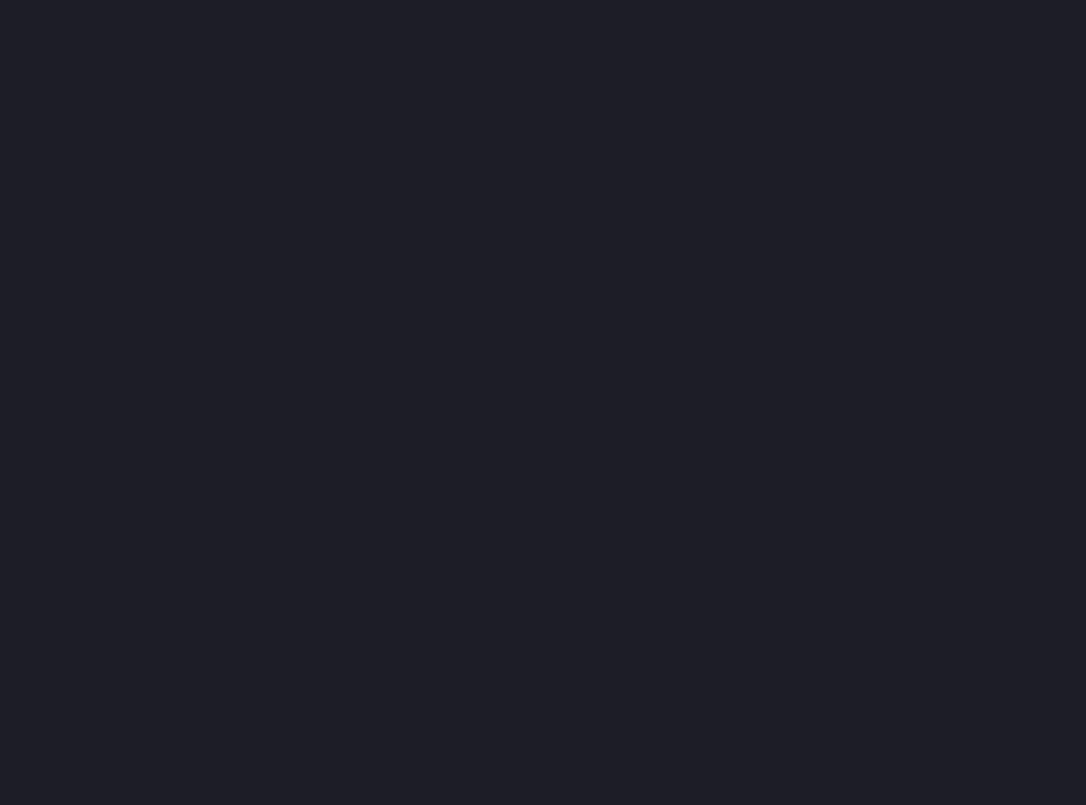
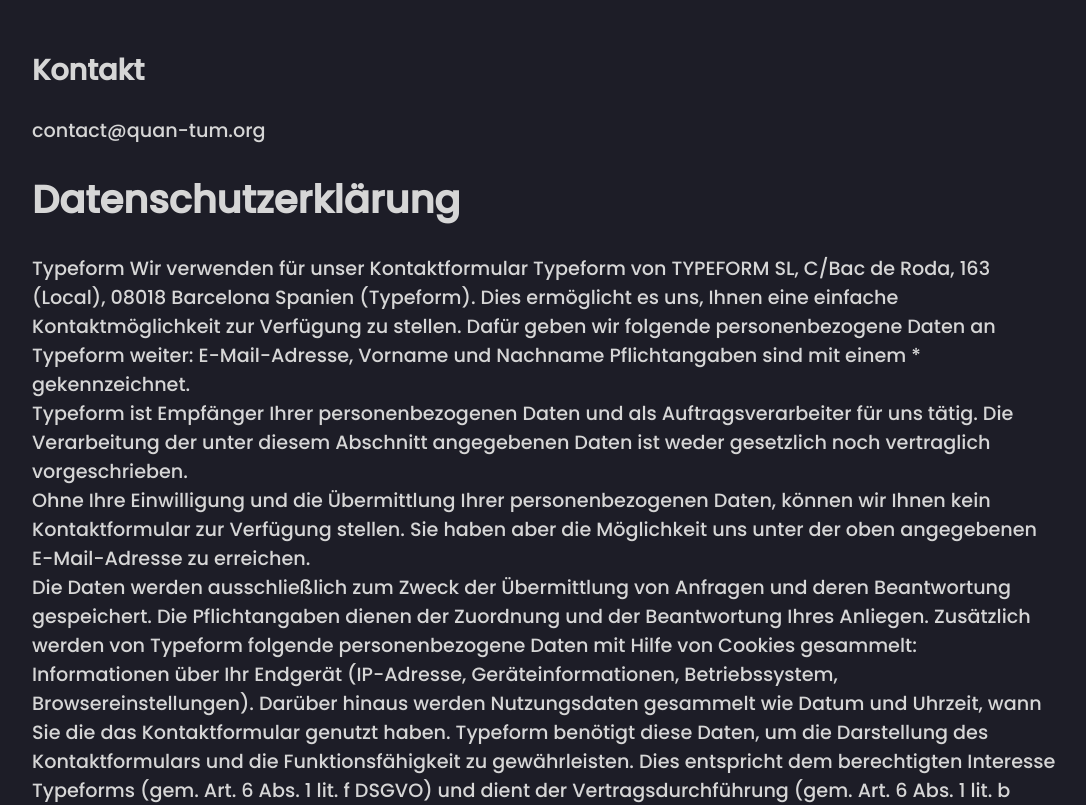
Before and after one commit to KaiDavidF/QuanTUM, a React (Create React App) app: page /Datenschutz in a window 1280 px wide. Shown: the top 805 px of the page, without its empty margins (96-1182 px from the left). Built offline with nearby package versions, Linux system fonts and the light colour scheme.

Commit message:
sicherer

```diff
--- a/package.json
+++ b/package.json
@@ -7,6 +7,7 @@
     "@testing-library/react": "^11.2.7",
     "@testing-library/user-event": "^12.8.3",
     "react": "^17.0.2",
+    "react-device-detect": "^2.1.2",
     "react-dom": "^17.0.2",
     "react-router-dom": "^5.3.0",
     "react-scripts": "4.0.3",
--- a/src/App.js
+++ b/src/App.js
@@ -1,5 +1,7 @@
 import Start from "./Start";
 import Landing from "./Landing";
+import Impressum from "./Impressum";
+import Datenschutz from "./Datenschutz";
 
 import { BrowserRouter as Router, Switch, Route } from "react-router-dom";
 function App() {
@@ -8,7 +10,9 @@
       <Router>
         <Switch>
           <Route path="/" exact component={Start} />
-          <Route path="/l1" exact component={Landing} />
+          <Route path="/Home" exact component={Landing} />
+          <Route path="/Impressum" exact component={Impressum} />
+          <Route path="/Datenschutz" exact component={Datenschutz} />
         </Switch>
       </Router>
     </div>
--- /dev/null
+++ b/src/Datenschutz.js
@@ -0,0 +1,53 @@
+import React from "react";
+import "./Landing.css";
+function Datenschutz() {
+  return (
+    <div className="paragraph">
+      <h2>Kontakt</h2>
+      contact@quan-tum.org
+      <h1>Datenschutzerklärung</h1>
+      Typeform Wir verwenden für unser Kontaktformular Typeform von TYPEFORM SL,
+      C/Bac de Roda, 163 (Local), 08018 Barcelona Spanien (Typeform). Dies
+      ermöglicht es uns, Ihnen eine einfache Kontaktmöglichkeit zur Verfügung zu
+      stellen. Dafür geben wir folgende personenbezogene Daten an Typeform
+      weiter: E-Mail-Adresse, Vorname und Nachname Pflichtangaben sind mit einem
+      * gekennzeichnet. <br />
+      Typeform ist Empfänger Ihrer personenbezogenen Daten und als
+      Auftragsverarbeiter für uns tätig. Die Verarbeitung der unter diesem
+      Abschnitt angegebenen Daten ist weder gesetzlich noch vertraglich
+      vorgeschrieben. <br />
+      Ohne Ihre Einwilligung und die Übermittlung Ihrer personenbezogenen Daten,
+      können wir Ihnen kein Kontaktformular zur Verfügung stellen. Sie haben
+      aber die Möglichkeit uns unter der oben angegebenen E-Mail-Adresse zu
+      erreichen. <br />
+      Die Daten werden ausschließlich zum Zweck der Übermittlung von Anfragen
+      und deren Beantwortung gespeichert. Die Pflichtangaben dienen der
+      Zuordnung und der Beantwortung Ihres Anliegen. Zusätzlich werden von
+      Typeform folgende personenbezogene Daten mit Hilfe von Cookies gesammelt:
+      Informationen über Ihr Endgerät (IP-Adresse, Geräteinformationen,
+      Betriebssystem, Browsereinstellungen). Darüber hinaus werden Nutzungsdaten
+      gesammelt wie Datum und Uhrzeit, wann Sie die das Kontaktformular genutzt
+      haben. Typeform benötigt diese Daten, um die Darstellung des
+      Kontaktformulars und die Funktionsfähigkeit zu gewährleisten. Dies
+      entspricht dem berechtigten Interesse Typeforms (gem. Art. 6 Abs. 1 lit. f
+      DSGVO) und dient der Vertragsdurchführung (gem. Art. 6 Abs. 1 lit. b
+      DSGVO). Weitere Informationen finden Sie unter:
+      https://help.typeform.com/hc/en-us/articles/360029581691-What-happens-to-my-data
+      Weitere Informationen zu Widerspruchs- und Beseitigungsmöglichkeiten
+      gegenüber Typeform finden Sie unter: https://admin.typeform.com/to/dwk6gt
+      Rechtsgrundlage für diese Verarbeitungen ist Ihre Einwilligung gemäß Art.
+      6 Abs. 1 lit. a DSGVO. <br />
+      Die Einwilligung zur Verarbeitung Ihrer personenbezogenen Daten können Sie
+      jederzeit widerrufen. Der Widerruf kann über die angegebenen
+      Kontaktmöglichkeiten erfolgen. Ihre Daten werden solange verarbeitet, wie
+      eine entsprechende Einwilligung vorliegt. Durch Erklärung des Widerrufs,
+      wird die Rechtmäßigkeit, der bisher erfolgten Verarbeitung nicht berührt.
+      Ihre Daten werden nach spätestens einem Jahr gelöscht. Abgesehen davon,
+      werden diese nach Beendigung des Vertrages zwischen uns und Typeform
+      gelöscht, es sei denn, dass gesetzliche Vorgaben eine weitere Speicherung
+      erforderlich machen.
+    </div>
+  );
+}
+
+export default Datenschutz;
--- /dev/null
+++ b/src/Impressum.js
@@ -0,0 +1,24 @@
+import React from "react";
+import "./Landing.css";
+function Impressum() {
+  return (
+    <div className="paragraph2">
+      <h1>Impressum</h1>
+      QuanTUM Club
+      <br />
+      Blütenstr. 20
+      <br />
+      80799 München
+      <br />
+      Deutschland (Germany)
+      <h3>Vertreten durch:</h3>
+      Kai Follmann <br />
+      Julie Huang
+      <h3>Kontakt</h3>
+      contact@quan-tum.org <br />
+      +49(0)15730687467
+    </div>
+  );
+}
+
+export default Impressum;
--- a/src/Landing.css
+++ b/src/Landing.css
@@ -6,7 +6,15 @@
   padding-right: 10%;
   font-size: 120%;
   font-family: "Poppins", sans-serif;
-  color: white;
+  color: rgb(214, 214, 214);
+}
+.paragraph2 {
+  padding-top: 2%;
+  padding-left: 10%;
+  padding-right: 10%;
+  font-size: 200%;
+  font-family: "Poppins", sans-serif;
+  color: rgb(214, 214, 214);
 }
 .form {
   width: 100%;
@@ -29,12 +37,12 @@
   position: relative;
   top: -5px;
   border: none;
-  font-size: 20px;
+  font-size: 30px;
   transition: color 0.5s, transform 0.2s, background-color 0.2s;
   outline: none;
   border-radius: 3px;
   margin: 0 10px;
-  padding: 17px 22px;
+  padding: 20px 22px;
   border: 3px solid transparent;
 }
 button:active {
@@ -47,7 +55,7 @@
 
 .shrink-border {
   background-color: transparent;
-  color: rgb(77, 76, 76);
+  color: white;
 }
 .shrink-border:hover {
   background-color: transparent;
@@ -61,9 +69,10 @@
   left: 0;
   width: 100%;
   height: 100%;
-  border: 3px solid rgb(77, 76, 76);
+  border: 3px solid rgb(250, 250, 250);
   transition: opacity 0.3s, border 0.3s;
 }
+
 .shrink-border:hover::before {
   opacity: 0;
 }
@@ -72,7 +81,35 @@
   opacity: 1;
   transform: scaleX(1) scaleY(1);
 }
+.shrink-border2 {
+  background-color: transparent;
+  color: rgb(77, 76, 76);
+  padding: 10px 10px;
+  font-size: 20px;
+}
+.shrink-border2:hover {
+  background-color: transparent;
+  box-shadow: none;
+  color: white;
+}
+.shrink-border2::before {
+  content: "";
+  position: absolute;
+  top: 0;
+  left: 0;
+  width: 100%;
+  height: 100%;
+  border: 3px solid rgb(77, 76, 76);
+  transition: opacity 0.3s, border 0.3s;
+}
+.shrink-border2:hover::before {
+  opacity: 0;
+}
 
+.shrink-border2:hover::after {
+  opacity: 1;
+  transform: scaleX(1) scaleY(1);
+}
 .material-bubble {
   background-color: transparent;
   color: grey;
@@ -103,7 +140,7 @@
   left: 0;
   width: 200px;
   height: 200px;
-  background-color: lightgreen;
+  background-color: white;
   border-color: transparent;
   border-radius: 50%;
   transform: translate(-10px, -70px) scale(0.1);
--- a/src/Landing.js
+++ b/src/Landing.js
@@ -1,7 +1,17 @@
 import "./Landing.css";
 import { SocialIcon } from "react-social-icons";
+import { useHistory } from "react-router-dom";
+export default function Landing() {
+  const history = useHistory();
 
-export default function Landing() {
+  const routeImpressum = () => {
+    let path = "Impressum";
+    history.push(path);
+  };
+  const routeDaten = () => {
+    let path = "Datenschutz";
+    history.push(path);
+  };
   return (
     <div>
       <div className="paragraph">
@@ -37,14 +47,21 @@
         <br /> However, applying your unique skills to financial problems
         requires an excellent ability in learning quickly.
         <div>
-          <h2>More Information</h2>
           <br />
         </div>
         <div className="rowC">
-          <SocialIcon
-            className="icon"
-            url="https://www.linkedin.com/company/quantum-hedge-fund-club/about/"
-          />
+          <button
+            className="shrink-border"
+            type="button"
+            onClick={(e) => {
+              e.preventDefault();
+              window.location.href =
+                "https://www.linkedin.com/company/quantum-hedge-fund-club/about/";
+            }}
+          >
+            {" "}
+            LinkedIn
+          </button>
           <button
             className="shrink-border"
             type="button"
@@ -58,6 +75,21 @@
             Become a member
           </button>
         </div>
+        <div className="rowC">
+          <button className="shrink-border2" type="button" onClick={routeDaten}>
+            {" "}
+            Privacy (Datenschutz)
+          </button>
+
+          <button
+            className="shrink-border2"
+            type="button"
+            onClick={routeImpressum}
+          >
+            {" "}
+            Imprint (Impressum)
+          </button>
+        </div>
       </div>
     </div>
   );
--- a/src/Start.js
+++ b/src/Start.js
@@ -7,7 +7,7 @@
   const history = useHistory();
 
   const routeChange = () => {
-    let path = "l1";
+    let path = "Home";
     history.push(path);
   };
 
```
Also changed, not shown: 1 other file (tests, documents, lock files or other folders).
